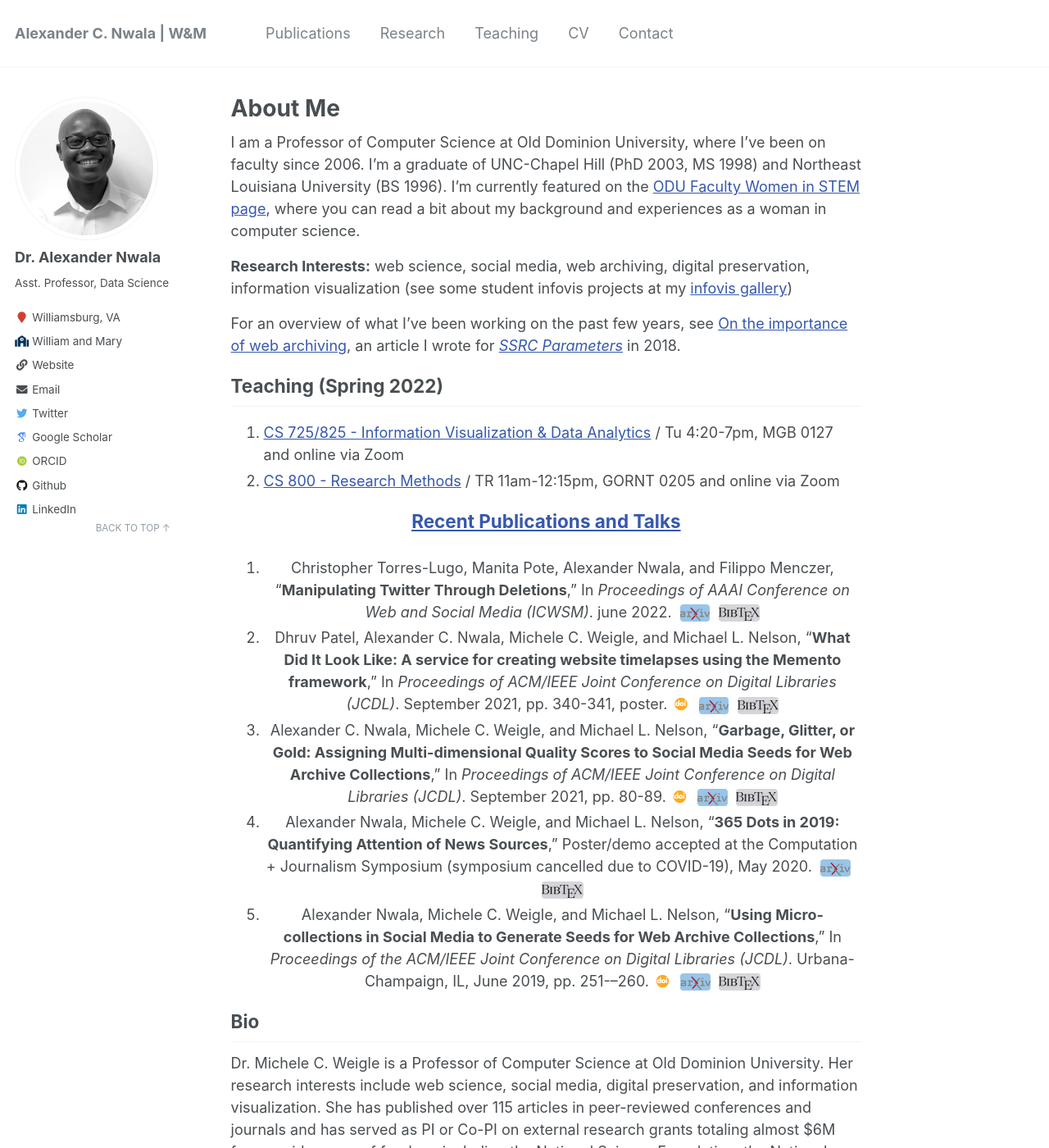
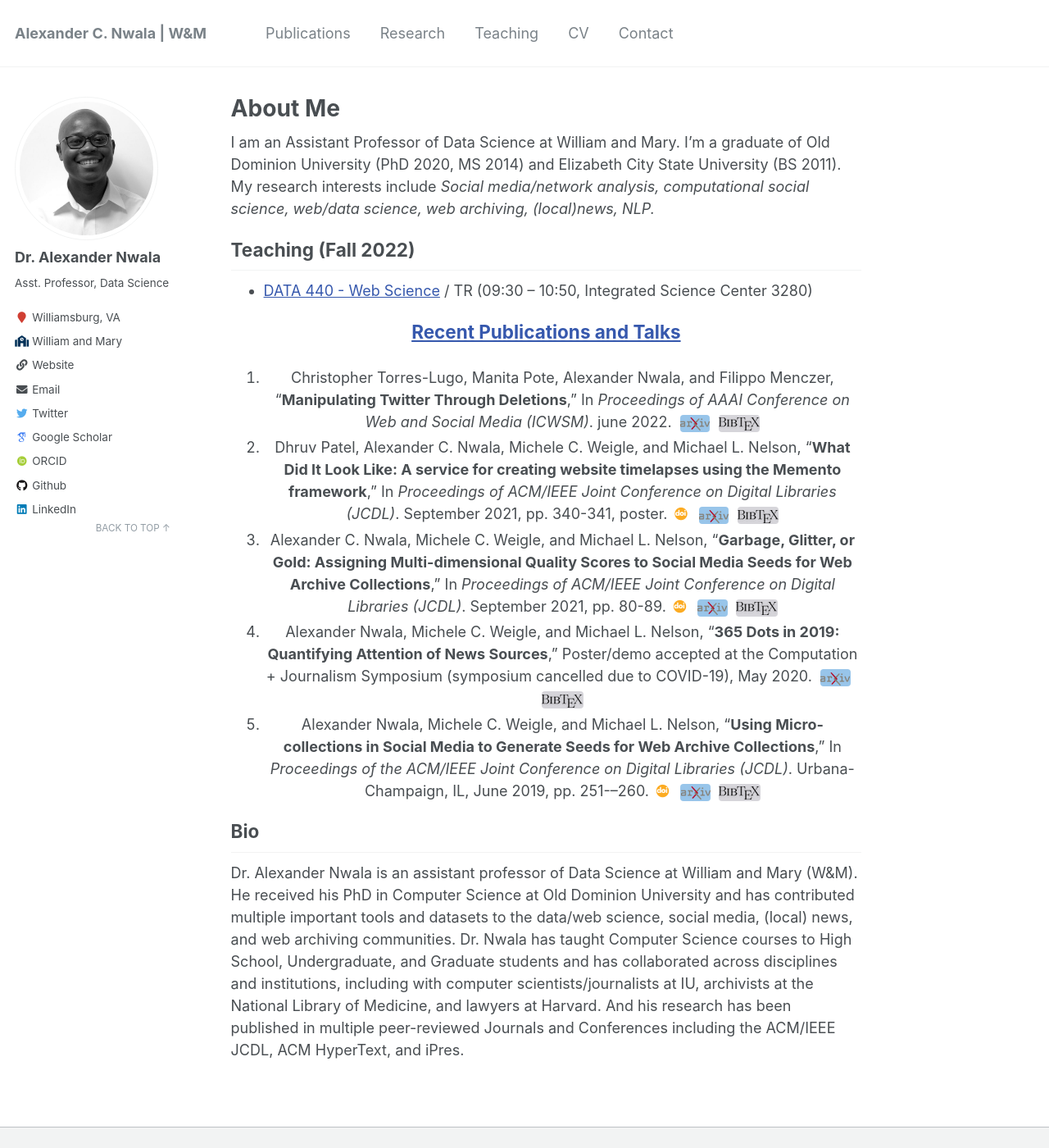
Before and after one commit to xandernwala/xandernwala.github.io, a Jekyll site: the page built from _pages/about.md, in a window 1280 px wide and 1400 px high. Shown: the whole window at 82% size. Built offline with Jekyll 4.4.1, drawn with Linux system fonts in a browser that asks for light colours; some web fonts are replaced; some of the changed text lies outside the part shown.

Commit message:
updating about me

```diff
--- a/_pages/about.md
+++ b/_pages/about.md
@@ -11,16 +11,11 @@ twitter-color: "#55acee"
 github-color: "#171516"
 blogger-color: "#F37100"
 ---
-I am a Professor of Computer Science at Old Dominion University, where I've been on faculty since 2006.  I'm a graduate of UNC-Chapel Hill (PhD 2003, MS 1998) and Northeast Louisiana University (BS 1996).  I'm currently featured on the [ODU Faculty Women in STEM page](https://www.odu.edu/facultydevelopment/women-in-stem#tab9=3&done1612907281342), where you can read a bit about my background and experiences as a woman in computer science.
+I am an Assistant Professor of Data Science at William and Mary. I'm a graduate of Old Dominion University (PhD 2020, MS 2014) and Elizabeth City State University (BS 2011). My research interests include *Social media/network analysis, computational social science, web/data science, web archiving, (local)news, NLP.*
 
-**Research Interests:** web science, social media, web archiving, digital preservation, information visualization (see some student infovis projects at my [infovis gallery](https://www.cs.odu.edu/~mweigle/research/gallery.html))
+## Teaching (Fall 2022)
 
-For an overview of what I've been working on the past few years, see [On the importance of web archiving](https://items.ssrc.org/parameters/on-the-importance-of-web-archiving/), an article I wrote for [*SSRC Parameters*](https://items.ssrc.org/category/parameters/) in 2018.
-
-## Teaching (Spring 2022)
-
-1. [CS 725/825 - Information Visualization & Data Analytics](/teaching/2022-spr-cs725825) / Tu 4:20-7pm, MGB 0127 and online via Zoom
-1. [CS 800 - Research Methods](/teaching/2022-spr-cs800) / TR 11am-12:15pm, GORNT 0205 and online via Zoom
+* [DATA 440 - Web Science](/teaching/2022-spr-cs725825) / TR (09:30 -- 10:50, Integrated Science Center 3280)
 
 {: style="text-align: center;"}
 {% for post in site.publications reversed %}
@@ -32,4 +27,4 @@ For an overview of what I've been working on the past few years, see [On the imp
 
 ## Bio
 
-Dr. Michele C. Weigle is a Professor of Computer Science at Old Dominion University. Her research interests include web science, social media, digital preservation, and information visualization. She has published over 115 articles in peer-reviewed conferences and journals and has served as PI or Co-PI on external research grants totaling almost $6M from a wide range of funders, including the National Science Foundation, the National Endowment for the Humanities, the Institute of Museum and Library Services, and the Andrew W. Mellon Foundation. She currently serves on the editorial boards of the *Journal of the Association for Information Science and Technology* (JASIST) and the *International Journal on Digital Libraries* (IJDL). Dr. Weigle received her PhD in computer science from the University of North Carolina in 2003.
+Dr. Alexander Nwala is an assistant professor of Data Science at William and Mary (W&M). He received his PhD in Computer Science at Old Dominion University and has contributed multiple important tools and datasets to the data/web science, social media, (local) news, and web archiving communities. Dr. Nwala has taught Computer Science courses to High School, Undergraduate, and Graduate students and has collaborated across disciplines and institutions, including with computer scientists/journalists at IU, archivists at the National Library of Medicine, and lawyers at Harvard. And his research has been published in multiple peer-reviewed Journals and Conferences including the ACM/IEEE JCDL, ACM HyperText, and iPres.
```
